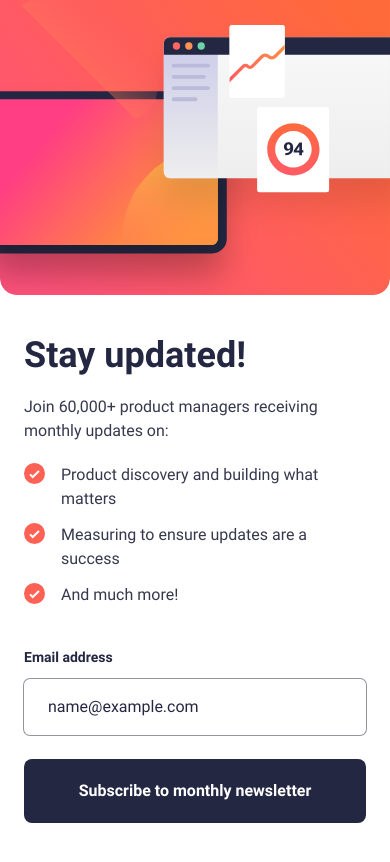
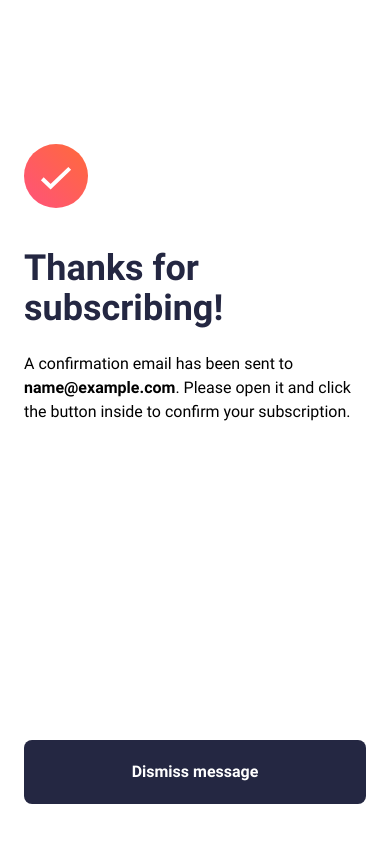
Before and after one commit to lucasweidas/newsletter-sign-up, a Next.js app: page / in a window 390 px wide. Both pictures are taken after typing "name@example.com" into the empty fields and a click on the button "Subscribe to monthly newsletter". Built offline with nearby package versions, Linux system fonts and the light colour scheme.

Commit message:
finish mobile version

```diff
--- a/app/page.tsx
+++ b/app/page.tsx
@@ -1,9 +1,17 @@
+'use client';
+import Image from 'next/image';
+import { useState } from 'react';
 import { SignUpForm } from '@/components/signUpForm';
-import Image from 'next/image';
+import { FormData, SignUpFormProps, SuccessMessageProps } from '@/interfaces';
 
 export default function Home() {
+  const [formData, setFormData] = useState<FormData | null>(null);
+
+  return <main>{formData ? <SuccessMessage email={formData.email} setFormData={setFormData} /> : <SignUpCard setFormData={setFormData} />}</main>;
+}
+
+function SignUpCard({ setFormData }: SignUpFormProps) {
   return (
-    <main>
     <div className="flex flex-col">
       <div>
         <Image src="/images/illustration-sign-up-mobile.svg" alt="" width={375} height={284} className="w-full" aria-hidden="true" priority />
@@ -27,20 +35,31 @@ export default function Home() {
             </li>
           </ul>
         </div>
-          <SignUpForm />
+        <SignUpForm setFormData={setFormData} />
       </div>
     </div>
-    </main>
   );
 }
 
-function SuccessMessage() {
+function SuccessMessage({ email, setFormData }: SuccessMessageProps) {
+  function handleClick() {
+    setFormData(null);
+  }
+
   return (
-    <div>
+    <div className="flex min-h-screen flex-col px-6 pb-10 pt-36">
       <Image src="/images/icon-success.svg" alt="" width={64} height={64} aria-hidden="true" />
-      <h1>Thanks for subscribing!</h1>
-      <p>A confirmation email has been sent to ash@loremcompany.com. Please open it and click the button inside to confirm your subscription.</p>
-      <button>Dismiss message</button>
+      <h1 className="mt-10 text-4xl font-bold text-gray-800">Thanks for subscribing!</h1>
+      <p className="text-800 mt-6">
+        A confirmation email has been sent to <span className="font-bold">{email}</span>. Please open it and click the button inside to confirm your
+        subscription.
+      </p>
+      <button
+        className="relative isolate mt-auto overflow-hidden rounded-lg bg-gray-800 p-5 font-bold text-white outline-none transition-[background-color_shadow] duration-200 before:absolute before:left-0 before:top-0 before:-z-[1] before:h-full before:w-full before:bg-linear-gradient-red-1 before:opacity-0 before:transition-opacity before:duration-200 hover:bg-transparent hover:shadow-xl hover:shadow-red-400/30 hover:before:opacity-100 focus-visible:bg-transparent focus-visible:shadow-xl focus-visible:shadow-red-400/30 focus-visible:before:opacity-100"
+        onClick={handleClick}
+      >
+        Dismiss message
+      </button>
     </div>
   );
 }
--- a/components/signUpForm.tsx
+++ b/components/signUpForm.tsx
@@ -1,22 +1,17 @@
-'use client';
 import { useForm } from 'react-hook-form';
 import { yupResolver } from '@hookform/resolvers/yup';
-import { object, string, InferType } from 'yup';
+import { formSchema } from '@/schemas/form';
+import { FormData, SignUpFormProps } from '@/interfaces';
 
-const formSchema = object({
-  email: string().email('Valid email required').required('Email is required'),
-});
-type FormData = InferType<typeof formSchema>;
-
-export function SignUpForm() {
+export function SignUpForm({ setFormData }: SignUpFormProps) {
   const {
     register,
     handleSubmit,
     formState: { errors },
   } = useForm<FormData>({ resolver: yupResolver(formSchema) });
 
-  function onSubmit({ email }: FormData) {
-    console.log(email);
+  function onSubmit(data: FormData) {
+    setFormData(data);
   }
 
   return (
@@ -32,7 +27,7 @@ export function SignUpForm() {
             </span>
           )}
           <input
-            className={`w-full rounded-md px-6 py-4 text-gray-800 ring-1 ring-gray-400 transition-shadow duration-200 placeholder:text-gray-400 hover:ring-2 focus-visible:outline-none focus-visible:ring-2 focus-visible:ring-gray-800 md:col-span-2 ${
+            className={`w-full rounded-md px-6 py-4 text-gray-800 outline-none ring-1 ring-gray-400 transition-shadow duration-200 placeholder:text-gray-400 hover:ring-2 focus-visible:ring-2 focus-visible:ring-gray-800 md:col-span-2 ${
               errors.email ? 'bg-red-400/20 !text-red-400 !ring-red-400' : ''
             }`}
             type="text"
@@ -43,7 +38,7 @@ export function SignUpForm() {
           />
         </div>
         <button
-          className="relative isolate overflow-hidden rounded-lg bg-gray-800 p-5 font-bold text-white transition-[background-color_shadow] duration-200 before:absolute before:left-0 before:top-0 before:-z-[1] before:h-full before:w-full before:bg-linear-gradient-red-1 before:opacity-0 before:transition-opacity before:duration-200 hover:bg-transparent hover:shadow-xl hover:shadow-red-400/30 hover:before:opacity-100"
+          className="relative isolate overflow-hidden rounded-lg bg-gray-800 p-5 font-bold text-white outline-none transition-[background-color_shadow] duration-200 before:absolute before:left-0 before:top-0 before:-z-[1] before:h-full before:w-full before:bg-linear-gradient-red-1 before:opacity-0 before:transition-opacity before:duration-200 hover:bg-transparent hover:shadow-xl hover:shadow-red-400/30 hover:before:opacity-100 focus-visible:bg-transparent focus-visible:shadow-xl focus-visible:shadow-red-400/30 focus-visible:before:opacity-100"
           type="submit"
         >
           Subscribe to monthly newsletter
```
Lines whose indentation alone changed are shown as unchanged.
